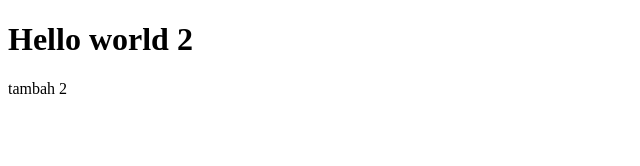
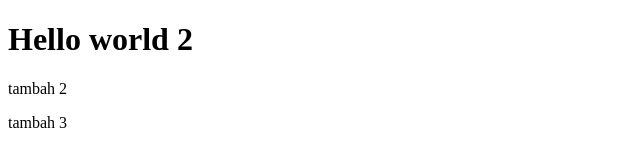
Before and after one commit to L200190217/wpu-git-test-2, a plain HTML site: page index.html in a window 1280 px wide. Shown: the full height of the page, 0-640 px from the left. Drawn offline with Linux system fonts and the light colour scheme.

Commit message:
menambah paragraf ke2

```diff
--- a/index.html
+++ b/index.html
@@ -9,5 +9,6 @@
 <body>
     <h1>Hello world 2</h1>
     <p>tambah 2</p>
+    <p>tambah 3</p>
 </body>
 </html>
```
